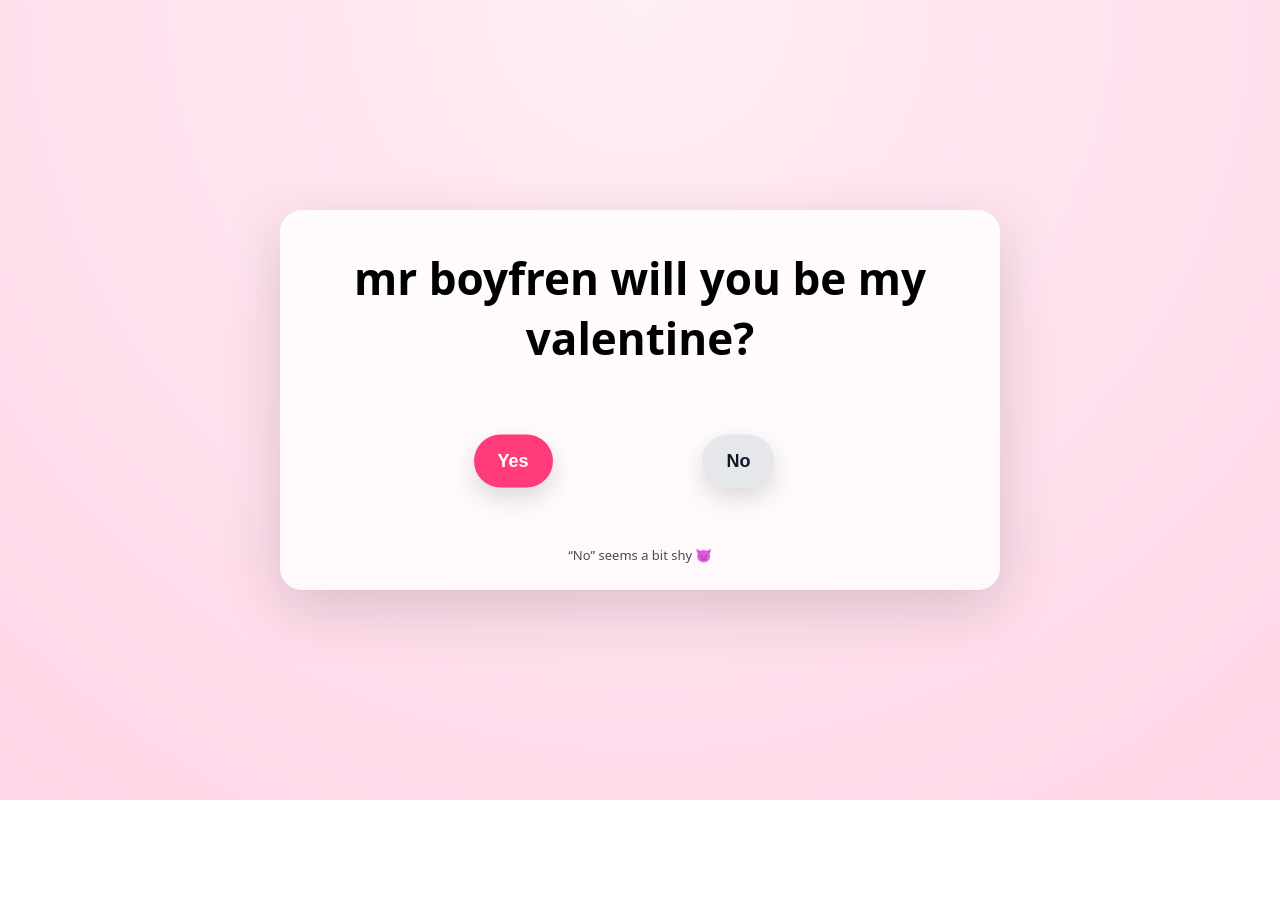
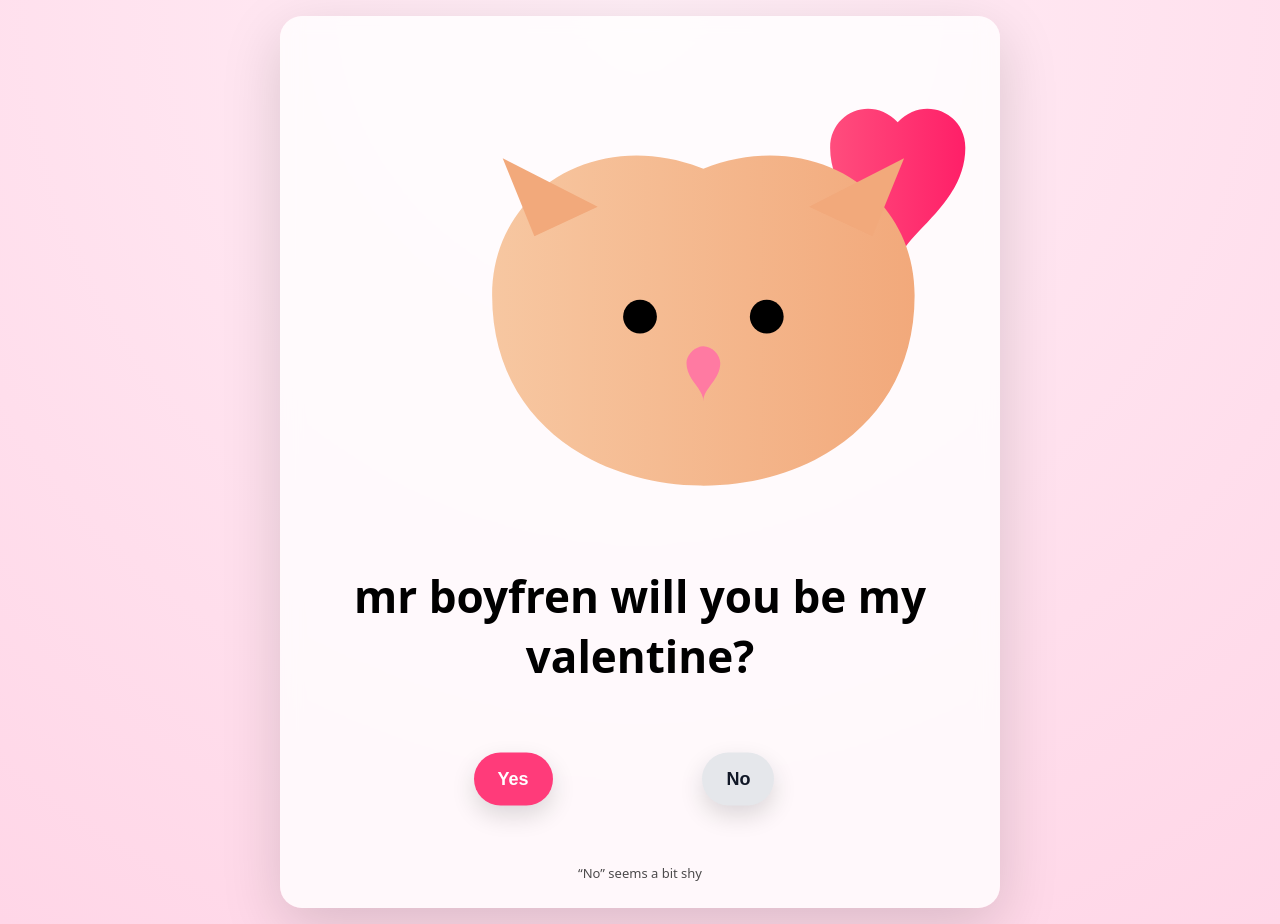
Before and after one commit to singhnivedita15/v, a plain HTML site: page index.html in a window 1280 px wide. Before the commit the page ends 800 px from the top, so only its background shows below. Drawn offline with nearby package versions, Linux system fonts and the light colour scheme.

Commit message:
Update index.html

```diff
--- a/index.html
+++ b/index.html
@@ -106,6 +106,15 @@
       from { transform: scale(.96); opacity: 0; }
       to { transform: scale(1); opacity: 1; }
     }
+    .celebrate {
+  animation: pop .4s ease, float 2s ease-in-out infinite;
+}
+
+@keyframes float {
+  0%, 100% { transform: translateY(0); }
+  50% { transform: translateY(-8px); }
+}
+
   </style>
 </head>
 
@@ -113,6 +122,46 @@
   <canvas id="confettiCanvas"></canvas>
 
   <main class="card">
+   <div id="bird">
+  <!-- ANIMAL WITH HEART -->
+  <svg class="art" viewBox="0 0 320 240" xmlns="http://www.w3.org/2000/svg">
+    <defs>
+      <linearGradient id="fur" x1="0" x2="1">
+        <stop offset="0" stop-color="#f7c7a1"/>
+        <stop offset="1" stop-color="#f2a97b"/>
+      </linearGradient>
+      <linearGradient id="heart" x1="0" x2="1">
+        <stop offset="0" stop-color="#ff4d7d"/>
+        <stop offset="1" stop-color="#ff1f68"/>
+      </linearGradient>
+    </defs>
+
+    <path d="M250 50 C250 33 270 25 282 38
+             C294 25 314 33 314 50
+             C314 78 282 92 282 106
+             C282 92 250 78 250 50Z"
+          fill="url(#heart)"/>
+
+    <path d="M90 120 C90 70 140 40 190 60
+             C240 40 290 70 290 120
+             C290 180 240 210 190 210
+             C140 210 90 180 90 120Z"
+          fill="url(#fur)"/>
+
+    <path d="M110 92 L95 55 L140 78 Z" fill="#f2a97b"/>
+    <path d="M270 92 L285 55 L240 78 Z" fill="#f2a97b"/>
+
+    <circle cx="160" cy="130" r="8"/>
+    <circle cx="220" cy="130" r="8"/>
+
+    <path d="M190 144 C186 144 182 148 182 152
+             C182 160 190 164 190 170
+             C190 164 198 160 198 152
+             C198 148 194 144 190 144Z"
+          fill="#ff7aa2"/>
+  </svg>
+</div>
+
     <h1 id="question">mr boyfren will you be my valentine?</h1>
 
     <section class="button-zone" id="zone">
@@ -120,7 +169,7 @@
       <button id="noBtn">No</button>
     </section>
 
-    <div class="hint" id="hint">“No” seems a bit shy 😈</div>
+    <div class="hint" id="hint">“No” seems a bit shy </div>
 
     <section class="result" id="result">
       <h2>omg did u really say yes??</h2>
@@ -152,7 +201,25 @@
 
     let confettiInterval = null;
 
-    function startConfettiLoop() {
+
+    let confettiLoop;
+    function startConfettiLoop(){
+
+  confettiLoop = setInterval(() => {
+    confettiInstance({
+      particleCount: 18,
+      spread: 80,
+      startVelocity: 30,
+      ticks: 200,
+      origin: {
+        x: Math.random(),
+        y: Math.random() * 0.4
+      }
+    });
+  }, 400);
+}
+
+    {
       if (confettiInterval) return;
 
       confettiInterval = setInterval(() => {
@@ -190,13 +257,21 @@
     noBtn.addEventListener("click", e => e.preventDefault());
 
     /* YES = FOREVER CONFETTI */
+   const bird = document.getElementById("bird");
+
 yesBtn.addEventListener("click", () => {
   zone.style.display = "none";
   hint.style.display = "none";
   question.style.display = "none";
+
+  bird.classList.add("celebrate"); // ← bird lives, thrives, celebrates
+
   result.style.display = "block";
+  resizeConfettiCanvas();
+  fullScreenConfetti();
   startConfettiLoop();
 });
+
   </script>
 </body>
 </html>
```
Lines whose indentation alone changed are shown as unchanged.
